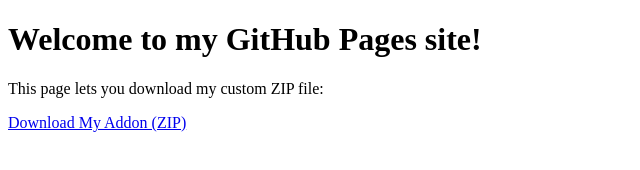
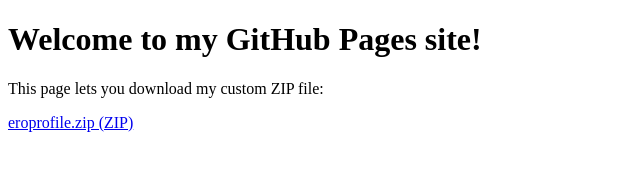
Before and after one commit to lokitsar/lokitsar.github.io, a plain HTML site: page index.html in a window 1280 px wide. Shown: the full height of the page, 0-640 px from the left. Drawn offline with Linux system fonts and the light colour scheme.

Commit message:
Update index.html

```diff
--- a/index.html
+++ b/index.html
@@ -7,6 +7,6 @@
   <h1>Welcome to my GitHub Pages site!</h1>
   <p>This page lets you download my custom ZIP file:</p>
 
-  <a href="eroprofile.zip" download>Download My Addon (ZIP)</a>
+  <a href="eroprofile.zip" download>eroprofile.zip (ZIP)</a>
 </body>
 </html>
```
